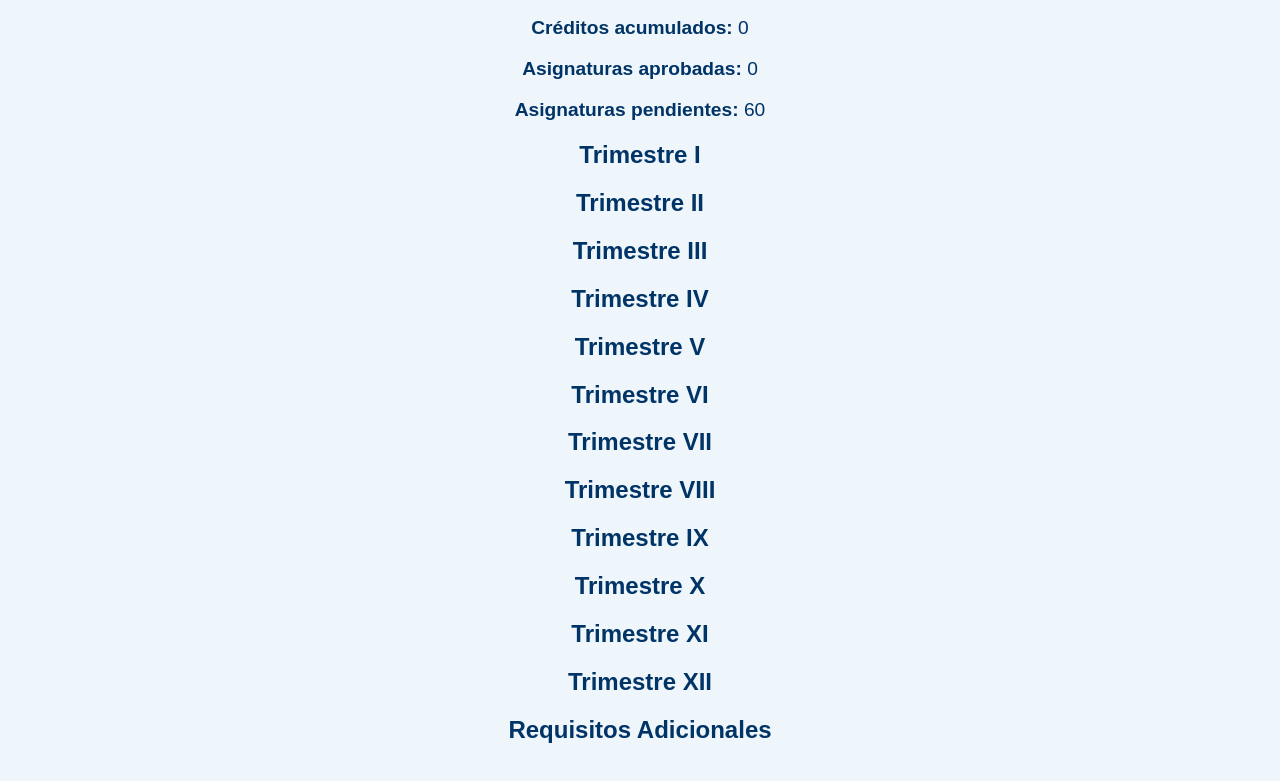
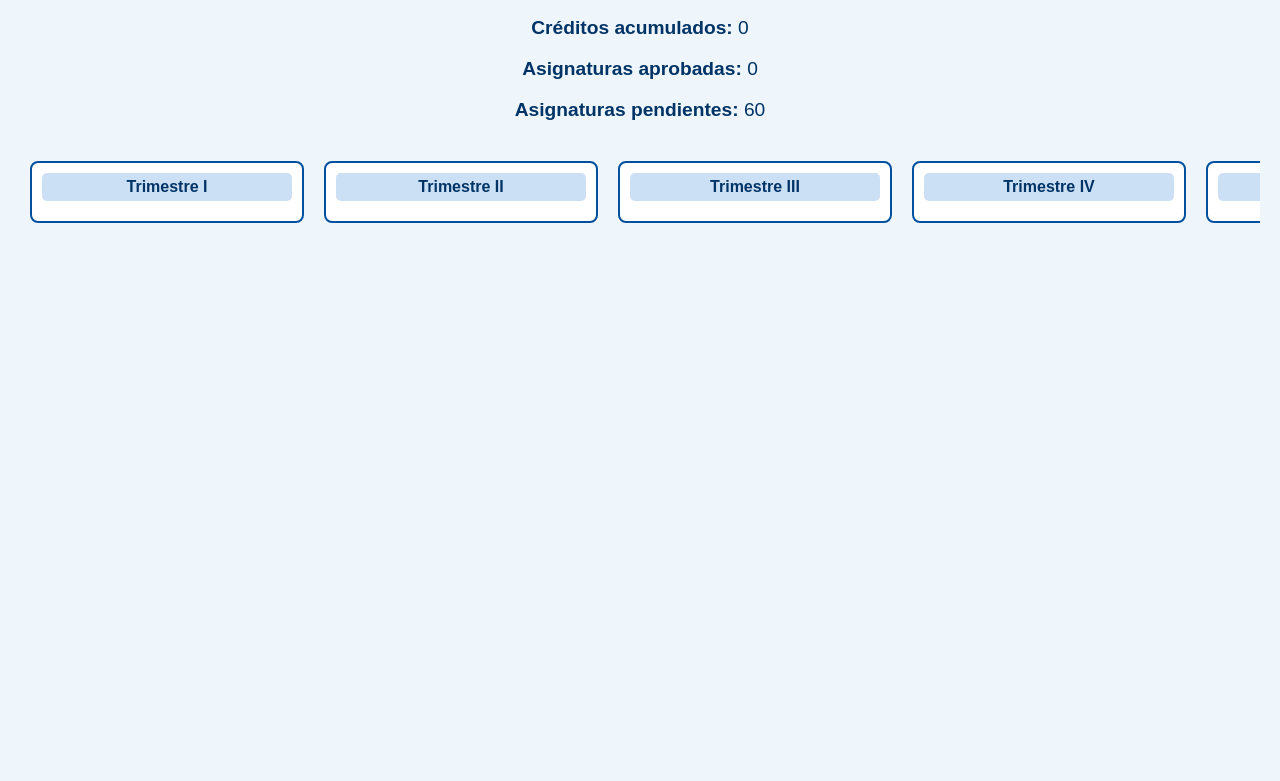
Before and after one commit to andreamaitaaa/Flujograma-Contaduria-Publica-Unimet, a plain HTML site: page index.html in a window 1280 px wide. Shown: the part 81-862 px from the top of the page. After the commit the page ends 800 px from the top, so only its background shows below. Drawn offline with Linux system fonts and the light colour scheme.

Commit message:
Update estilos.css

```diff
--- a/estilos.css
+++ b/estilos.css
@@ -3,8 +3,8 @@ body {
   background: #eef6fb;
   margin: 0;
   padding: 20px;
+  color: #003366;
   text-align: center;
-  color: #003366;
 }
 
 h1 {
@@ -13,17 +13,44 @@ h1 {
 }
 
 .stats {
-  margin-bottom: 20px;
+  margin-bottom: 30px;
   font-size: 1.2rem;
-  color: #003366;
 }
 
-#grid-container {
-  display: grid;
-  grid-template-columns: repeat(auto-fit, minmax(180px, 1fr));
-  gap: 10px;
-  max-width: 1200px;
-  margin: 0 auto;
+.flujo-container {
+  display: flex;
+  flex-wrap: nowrap;
+  overflow-x: auto;
+  padding: 10px;
+  gap: 20px;
+  align-items: flex-start;
+  justify-content: flex-start;
+}
+
+.trimestre {
+  min-width: 250px;
+  background-color: #ffffff;
+  border: 2px solid #00509e;
+  border-radius: 8px;
+  padding: 10px;
+  flex-shrink: 0;
+}
+
+.trimestre h2 {
+  font-size: 1rem;
+  font-weight: bold;
+  margin: 0 0 10px 0;
+  text-align: center;
+  color: #003366;
+  background-color: #cce0f5;
+  padding: 5px;
+  border-radius: 5px;
+}
+
+.grid {
+  display: flex;
+  flex-direction: column;
+  gap: 8px;
 }
 
 .asignatura {
```
